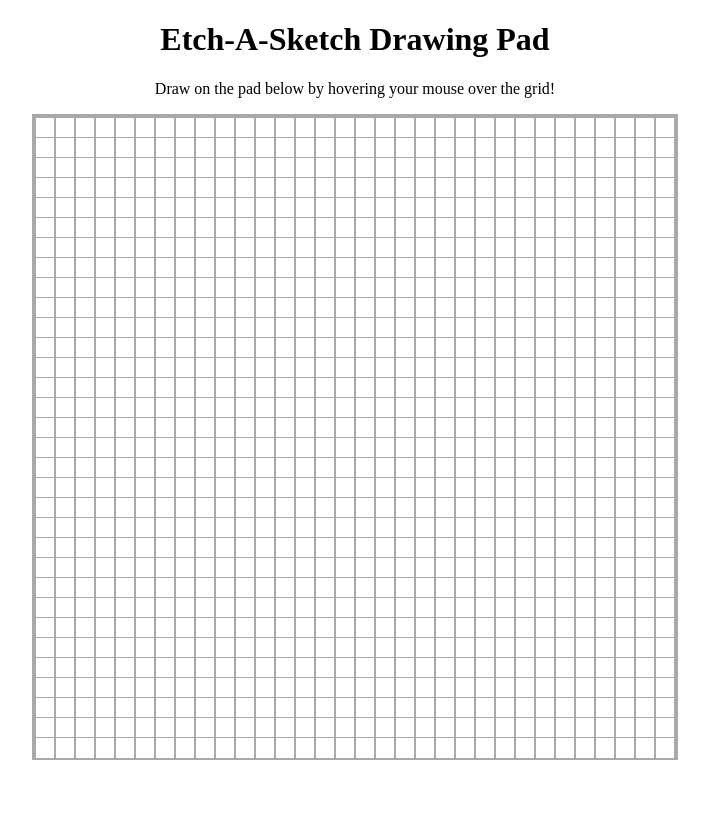
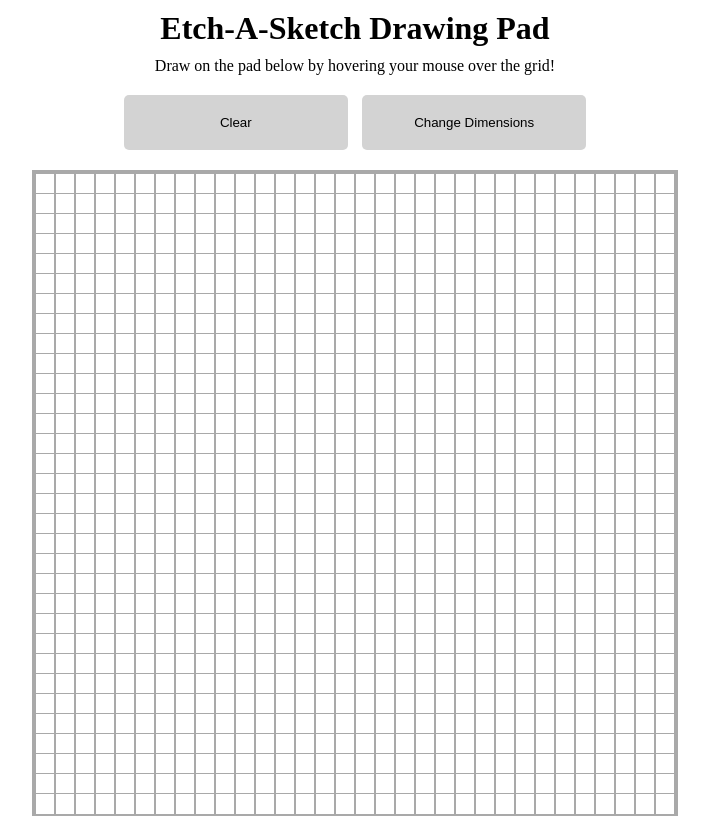
Before and after one commit to edreesw/browser-etch-a-sketch, a plain HTML site: page etch-a-sketch.html in a window 1280 px wide. Shown: the whole page, without its empty margins (285-994 px from the left). Drawn offline with Linux system fonts and the light colour scheme.

Commit message:
added button elements to page

```diff
--- a/etch-a-sketch-style.css
+++ b/etch-a-sketch-style.css
@@ -3,6 +3,57 @@ html,body {
 	padding: 0;
 	align-items: center;
 }
+
+header {
+	align-content: center;
+	display: block;
+	margin: auto;
+	width: 60%;
+}
+header * {
+	margin: 10px;
+	padding: 0px;
+}
+
+#options-container button {
+	display: inline-block;
+	padding: 20px 20px 20px 20px;
+	margin: 10px 5px 10px 5px;
+	border: none;
+	border-radius: 5px;
+	background-color: lightgray;
+	width: 30%
+}
+
+#options-container button:hover {
+	background-color: #C8C8C8;
+	/*
+	border-color: darkgray;
+	border-style: solid;
+	border-width: 1px;
+	*/
+}
+#options-container button:active {
+	background-color: #BEBEBE;
+
+}
+
+
+button::-moz-focus-inner {
+  border: 0;
+}
+
+
+#options-container {
+	text-align: center;
+}
+/*
+#options-container * {
+	display: inline-block;
+	margin: 10px auto 10px auto;
+	padding: 10px;
+}*/
+
 
 .text-element {
 	text-align: center;
--- a/etch-a-sketch.html
+++ b/etch-a-sketch.html
@@ -9,6 +9,12 @@
 	<header>
 		<h1 class="text-element">Etch-A-Sketch Drawing Pad</h1>
 		<p class="text-element">Draw on the pad below by hovering your mouse over the grid!</p>
+		<div id="options-container">
+			<button>Clear</button>
+			<!--<input type="text" name="dimensions" value="Dimensions">-->
+			<button name="dimensions">Change Dimensions</button>
+		</div>
+
 	</header>
 	<div id="main-grid-container">
 		<!--
```
